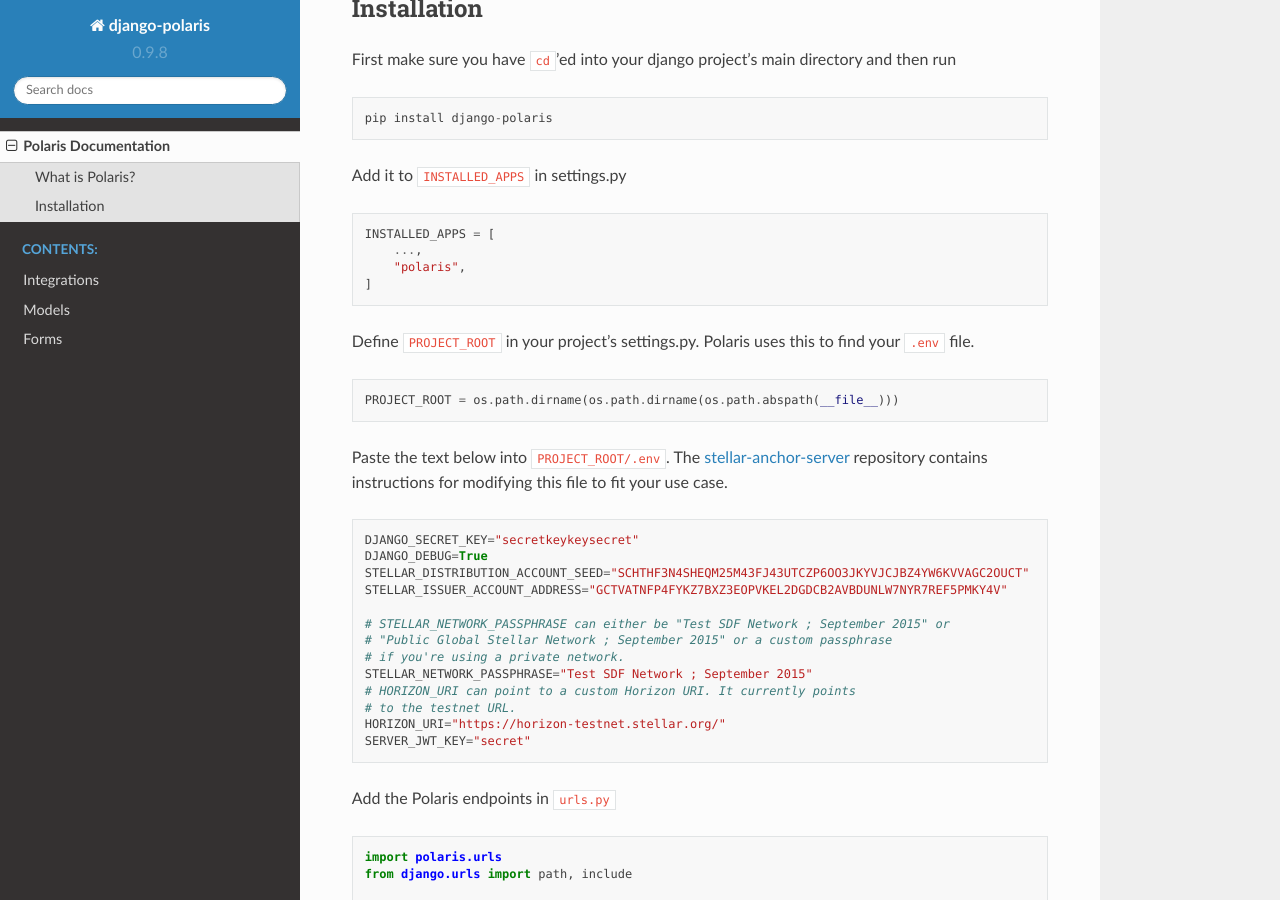
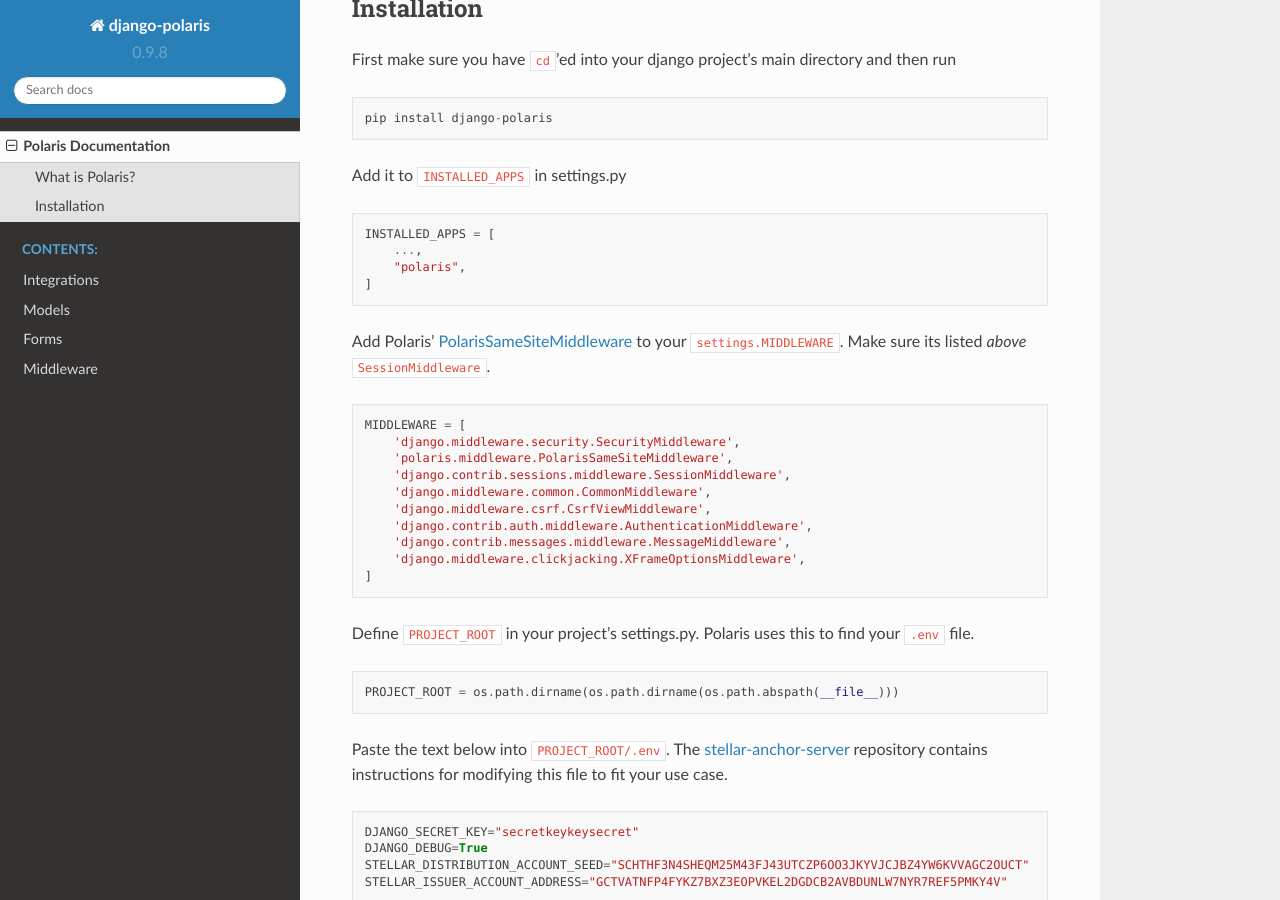
Before and after one commit to stellar/django-polaris, a Sphinx documentation site: the page built from docs/index.rst, in a window 1280 px wide and 900 px high, scrolled down 680 px. Built offline with Sphinx 7.4.7 and the Read the Docs theme 2.0.0, drawn with Linux system fonts in a browser that asks for light colours.

Commit message:
Updated docs

```diff
--- a/docs/contents.rst
+++ b/docs/contents.rst
@@ -12,6 +12,7 @@
     integrations/index
     models/index
     forms/index
+    middleware/index
 
 
 Indices and tables
--- a/docs/index.rst
+++ b/docs/index.rst
@@ -49,6 +49,22 @@
         "polaris",
     ]
 
+Add Polaris' :doc:`PolarisSameSiteMiddleware </middleware/index>` to your
+``settings.MIDDLEWARE``. Make sure its listed `above` ``SessionMiddleware``.
+::
+
+    MIDDLEWARE = [
+        'django.middleware.security.SecurityMiddleware',
+        'polaris.middleware.PolarisSameSiteMiddleware',
+        'django.contrib.sessions.middleware.SessionMiddleware',
+        'django.middleware.common.CommonMiddleware',
+        'django.middleware.csrf.CsrfViewMiddleware',
+        'django.contrib.auth.middleware.AuthenticationMiddleware',
+        'django.contrib.messages.middleware.MessageMiddleware',
+        'django.middleware.clickjacking.XFrameOptionsMiddleware',
+    ]
+
+
 Define ``PROJECT_ROOT`` in your project's settings.py. Polaris uses this to
 find your ``.env`` file.
 ::
--- /dev/null
+++ b/docs/middleware/index.rst
@@ -0,0 +1,5 @@
+==========================================
+Middleware
+==========================================
+
+.. autoclass:: polaris.middleware.PolarisSameSiteMiddleware
```
